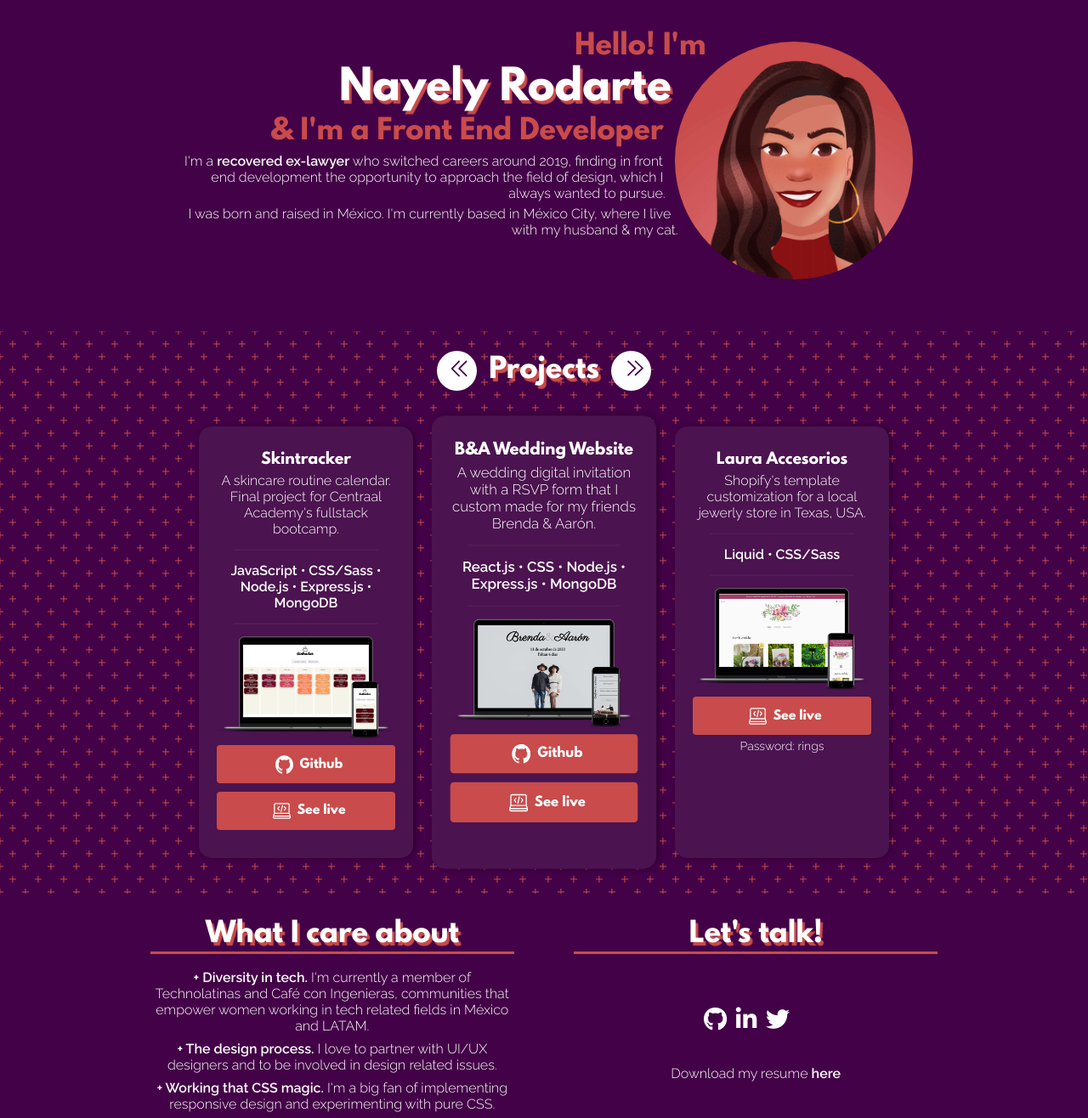
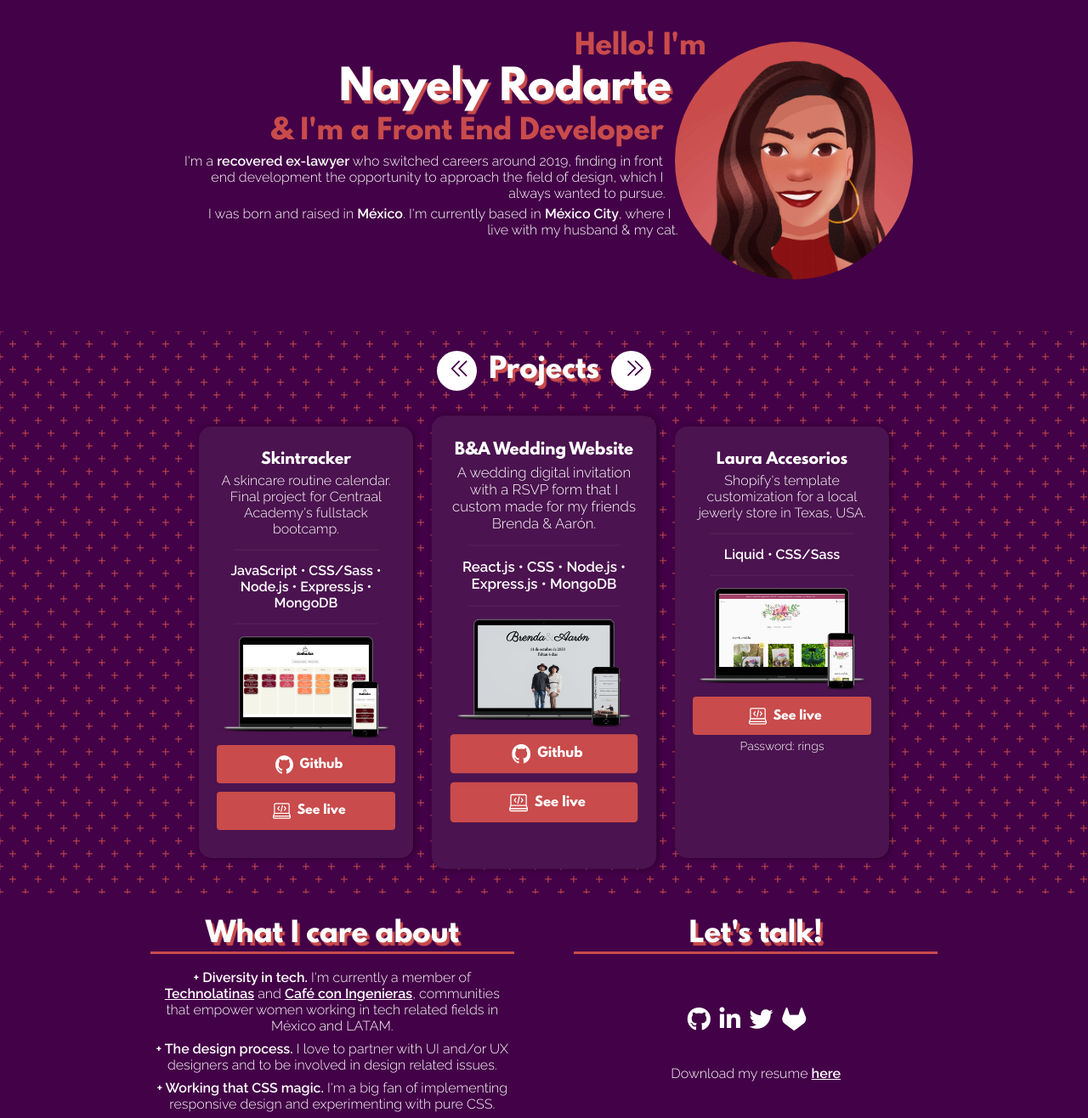
Before and after one commit to nayelyrodarte/portfolio, a website: page index.html in a window 1280 px wide. Shown: the whole page at 85% size. Drawn offline with Linux system fonts and the light colour scheme.

Commit message:
Add routes to links in info section

```diff
--- a/css/styles.scss
+++ b/css/styles.scss
@@ -11,6 +11,11 @@
   text-align: center;
   justify-content: center;
   gap: 1.5em;
+
+  a {
+    color: white;
+    text-decoration: underline;
+  }
 
   div {
     width: 100%;
--- a/index.html
+++ b/index.html
@@ -23,7 +23,7 @@
 
       <p>I'm a <b>recovered ex-lawyer</b> who switched careers around 2019,
         finding in front end development the opportunity to approach the field of design, which I always wanted to pursue. </p>
-        <p>I was born and raised in México. I'm currently based in México City, where I live with my husband & my cat.</p>
+        <p>I was born and raised in <b>México</b>. I'm currently based in <b>México City</b>, where I live with my husband & my cat.</p>
     </header>
 
 
@@ -93,8 +93,8 @@
   <section class="info">
     <div>
       <div class="title"><h3>What I care about</h3></div>
-    <p><b>+ Diversity in tech.</b> I'm currently a member of <b><a></a></b>Technolatinas and Café con Ingenieras, communities that empower women working in tech related fields in México and LATAM.</p>
-    <p><b>+ The design process.</b> I love to partner with UI/UX designers and to be involved in design related issues.</p>
+    <p><b>+ Diversity in tech.</b> I'm currently a member of <b><a href="https://twitter.com/Technolatinas" target="_blank">Technolatinas</a></b> and <b><a href="https://twitter.com/ConIngenieras" target="_blank">Café con Ingenieras</a></b>, communities that empower women working in tech related fields in México and LATAM.</p>
+    <p><b>+ The design process.</b> I love to partner with UI and/or UX designers and to be involved in design related issues.</p>
   <p><b>+ Working that CSS magic.</b> I'm a big fan of implementing responsive design and experimenting with pure CSS. </p>
   </div>
       <div>
@@ -113,6 +113,8 @@
             <a href="https://twitter.com/nayelyrod" target="_blank" alt="linkedin profile"><i
               class="fa fa-twitter fa-2x"></i></a>
 
+              <a href="https://gitlab.com/nayelyrodarte" target="_blank" alt="github profile"><i class="fa fa-gitlab fa-2x"></i></a>
+
             </section>
         <p>Download my resume <a><b>here</b></a></p>
     </div>
```
Also changed, not shown: css/styles.css.
